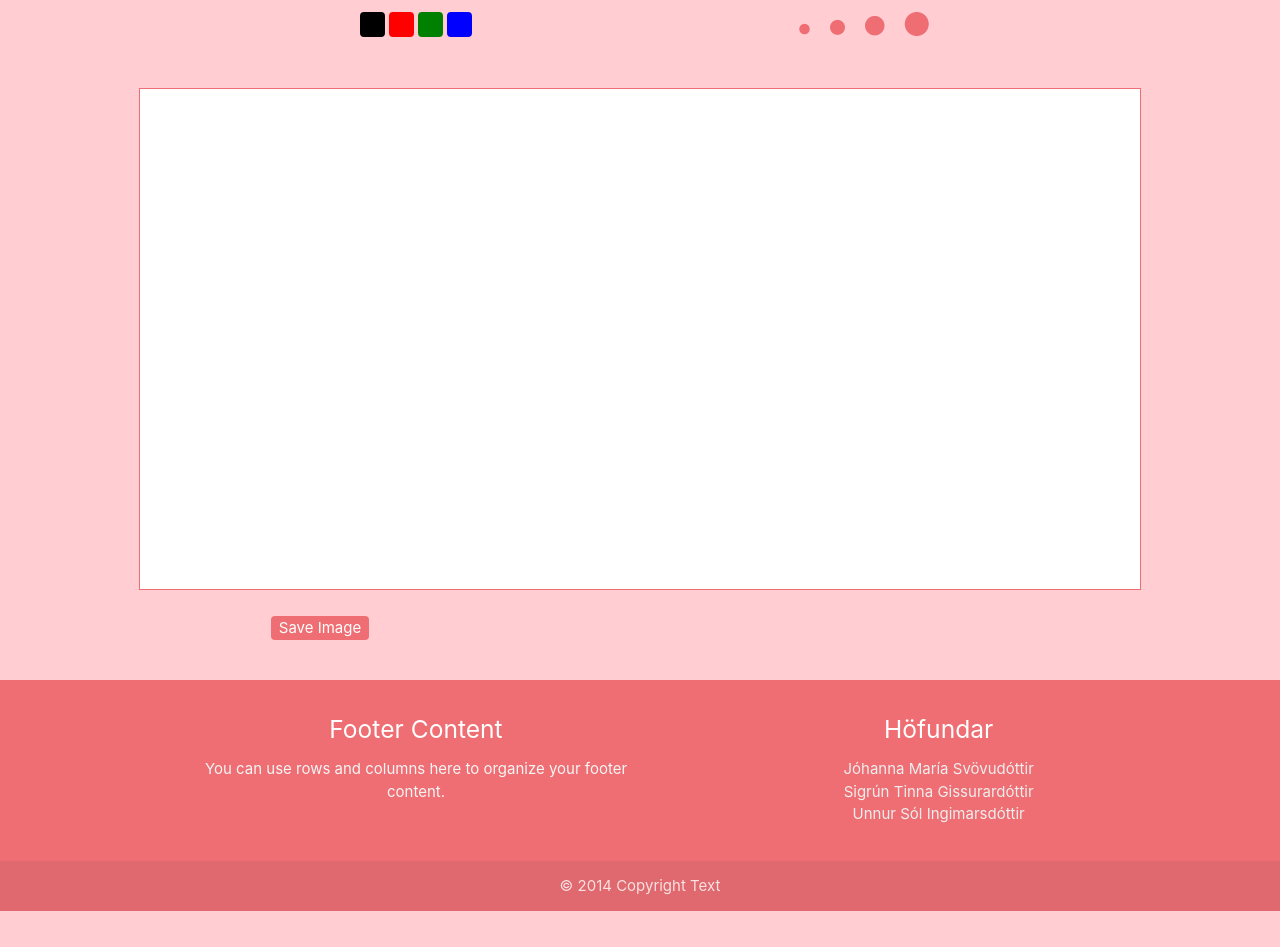
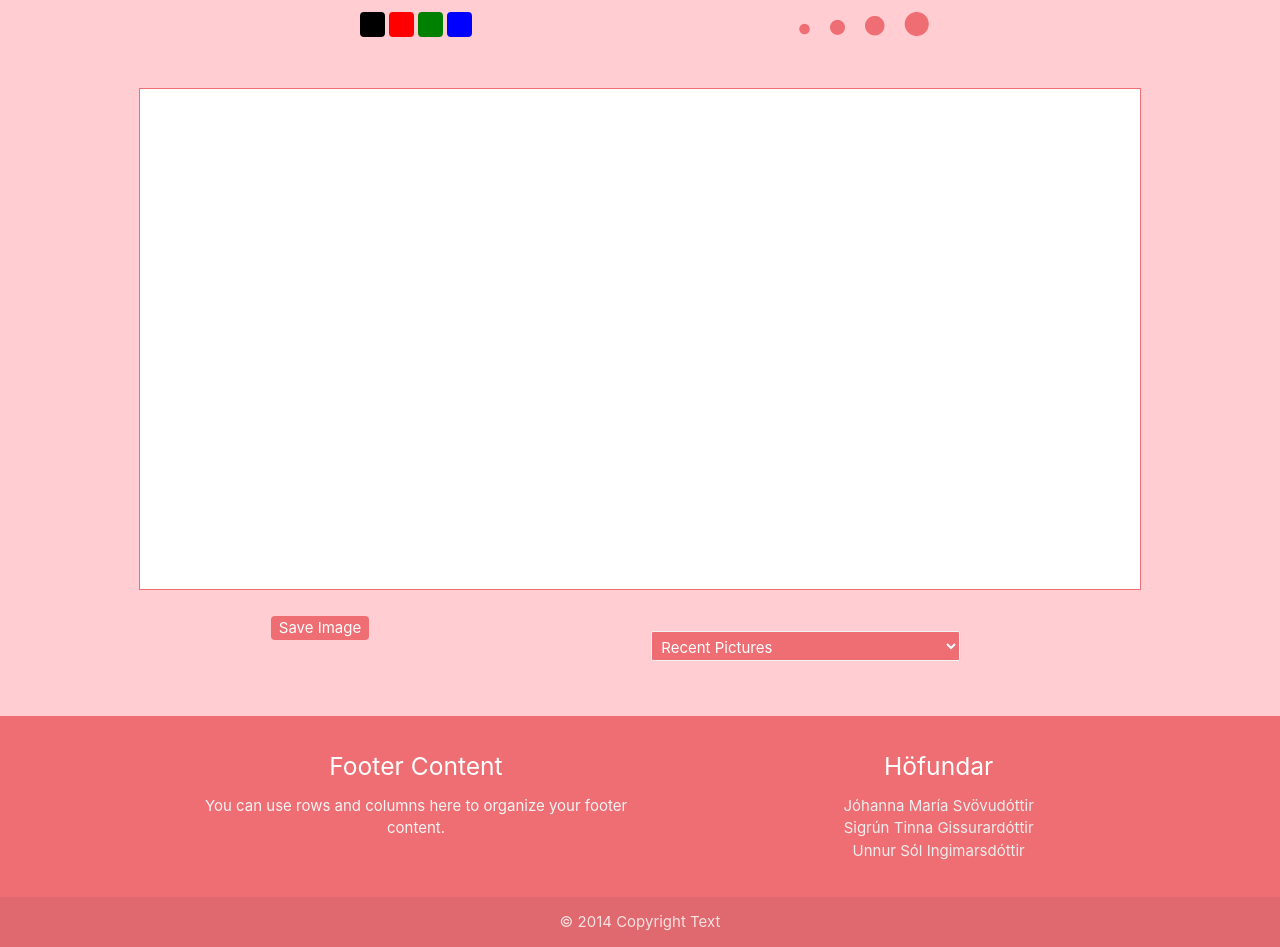
Before and after one commit to TviundBitches/Vefforritun, a plain HTML site: page Skilaverkefni1/verkefni1.html in a window 1280 px wide. Shown: the part 155-1102 px from the top of the page. Before the commit the page ends 1066 px from the top, so only its background shows below. Drawn offline with nearby package versions, Linux system fonts and the light colour scheme.

Commit message:
select bar for saved picture

```diff
--- a/Skilaverkefni1/css/verkefni1.css
+++ b/Skilaverkefni1/css/verkefni1.css
@@ -104,3 +104,10 @@ body{
   width: 700;
   height: 500;
 }
+
+.saveSelect{
+    background-color: #ee6e73;
+    color: white;
+    width: 50%;
+    height: 30px;
+}
--- a/Skilaverkefni1/js/verkefni1.js
+++ b/Skilaverkefni1/js/verkefni1.js
@@ -22,6 +22,10 @@ $(document).ready(function () {
         // -- Moving --
         dragging: false
     };
+    //select form
+    $(document).ready(function() {
+        $('select').material_select();
+      });
 
     // --------------------------------------------------------------------------------------------
   	//								                      Change color
--- a/Skilaverkefni1/verkefni1.html
+++ b/Skilaverkefni1/verkefni1.html
@@ -51,9 +51,14 @@
     <div class="row">
         <div class="col s6 lowerBar">
             <button id="saveButton" class="button" type="button">Save Image</button>
-        </div
-        <div class="col s6">
-
+        </div>
+        <div class="input-field col s6">
+            <select class="browser-default saveSelect">
+                <option value="" disabled selected>Recent Pictures</option>
+                <option value="1">Option 1</option>
+                <option value="2">Option 2</option>
+                <option value="3">Option 3</option>
+            </select>
         </div>
     </div>
 
```
